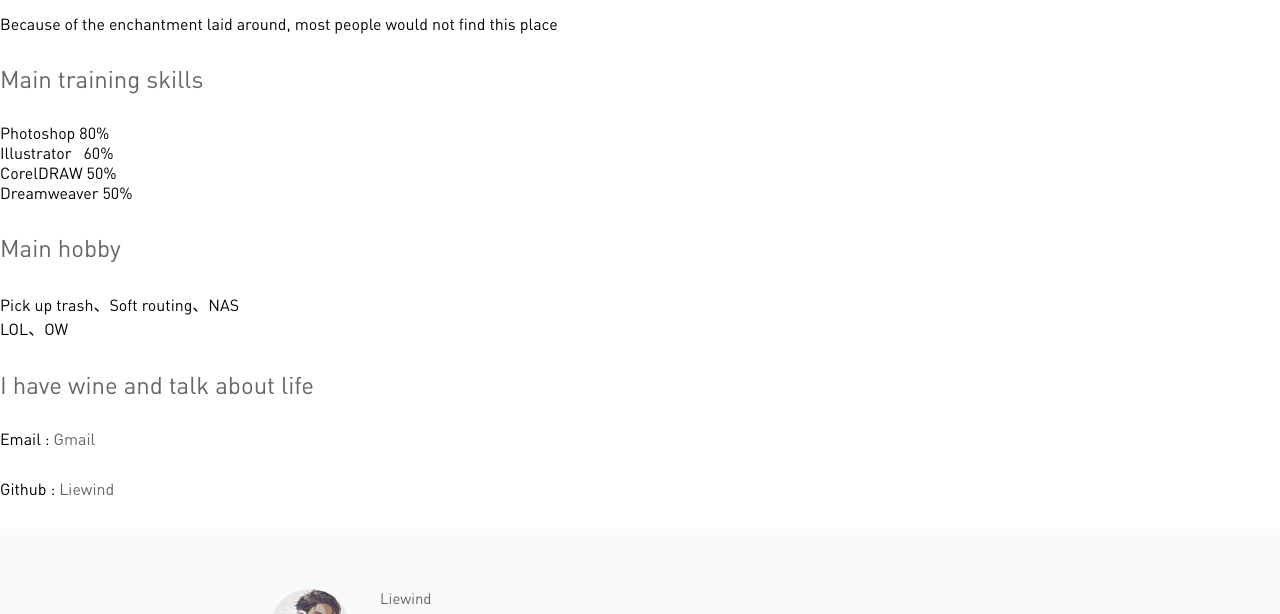
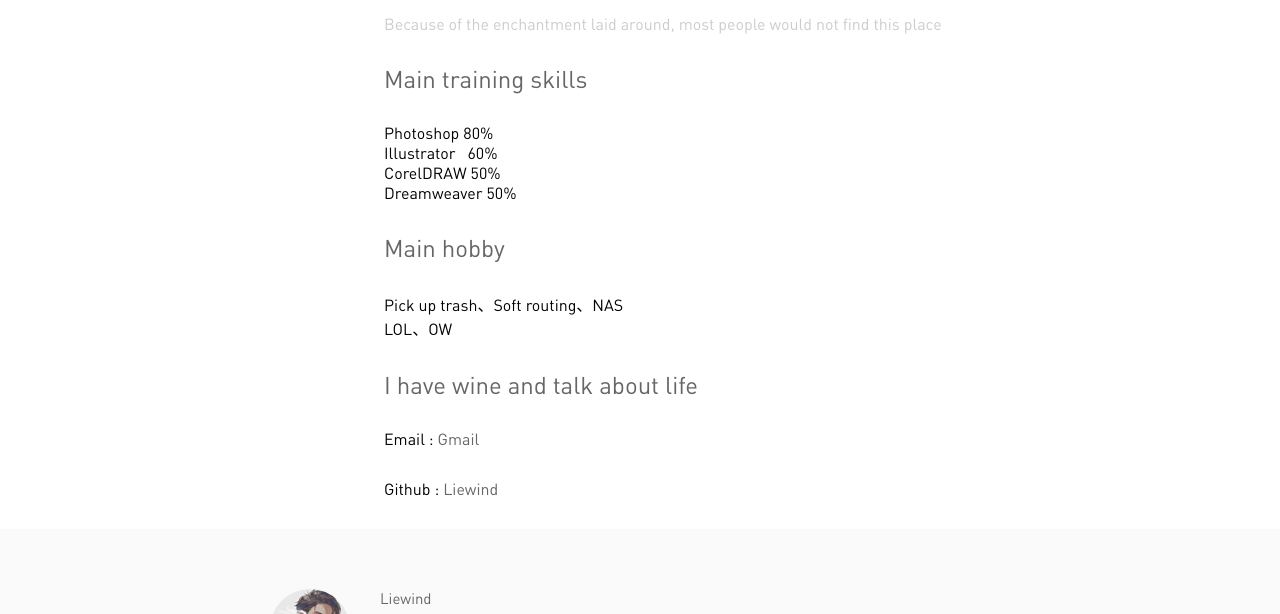
Before and after one commit to liewind/liewind.github.io, a plain HTML site: page about.html in a window 1280 px wide. Shown: the part 635-1249 px from the top of the page. Drawn offline with Linux system fonts and the light colour scheme; some packages are replaced by stand-ins of ours; a script that the page names is missing.

Commit message:
Add files via upload

```diff
--- a/css/style.css
+++ b/css/style.css
@@ -1212,3 +1212,14 @@ footer .wrapper {
 footer .wrapper--wide {
   max-width: 940px;
 }
+.yinp
+{
+	text-align:left;
+	size:10px;
+	color:#CCC;
+
+}
+.duiqi
+{
+	padding-left:30%;
+}
```
